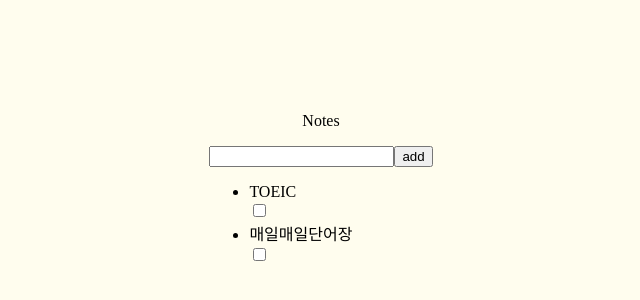
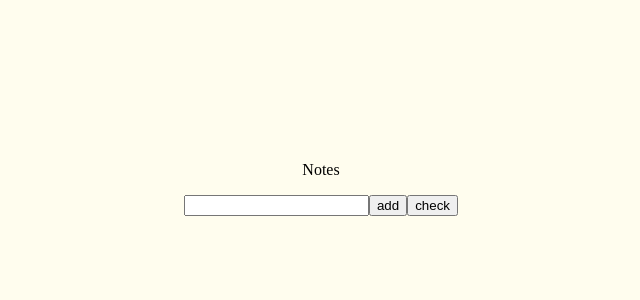
Before and after one commit to nathan29849/whatever-note, a React (Create React App) app in the folder FE/front/: page / in a window 1280 px wide. Shown: the part 212-512 px from the top of the page, without its empty margins (319-959 px from the left). Built offline with nearby package versions, Linux system fonts and the light colour scheme.

Commit message:
[feat] no2 단어장 추가기능 구현

```diff
--- a/FE/front/src/component/collection.js
+++ b/FE/front/src/component/collection.js
@@ -1,20 +1,48 @@
-// import { useState } from "react";
+import { useState } from "react";
 
 const DATA = [
-    { name: "TOEIC", completed: false },
-    { name: "매일매일단어장", completed: false },
+    { name: "TOEIC", completed: false, id: "1" },
+    { name: "매일매일단어장", completed: false, id: "2" },
+    { name: "가끔보는단어장", completed: false, id: "3" },
 ];
 
 function Note(props) {
     return (
-        <>
-            <li>{props.name}</li>
+        <li>
+            {props.name}
             <input type="checkbox" defaultChecked={props.completed} />
-        </>
+        </li>
     );
 }
 
-export default function Collection() {
+export default function Collection(props) {
+    const [newNoteName, setnewNoteName] = useState("");
+    const [notes, setNote] = useState([]);
+
+    const handleChange = (event) => {
+        setnewNoteName(event.target.value);
+        console.log("value is: ", event.target.value);
+    };
+
+    const addNote = () => {
+        const newId = notes.length;
+        const newNote = {
+            name: newNoteName,
+            completed: false,
+            id: newId,
+        };
+        if (!notes) {
+            setNote([newNote]);
+        } else {
+            setNote([...notes, newNote]);
+        }
+    };
+
+    const consoleNote = () => {
+        console.log(newNoteName);
+        console.log(notes);
+    };
+
     return (
         <div className="collection stack-large">
             <div className="collection--input-box">
@@ -22,20 +50,30 @@ export default function Collection() {
                     type="text"
                     className="collection--input--naming"
                     name="text"
-                    aucoComplete="off"
+                    onChange={handleChange}
+                    value={newNoteName}
                 />
-                <button type="submit" className="input-btn">
+                <button type="submit" className="input-btn" onClick={addNote}>
                     add
                 </button>
+                <button onClick={consoleNote}>check</button>
             </div>
             <ul
                 role="list"
                 className="collection--list stack-large"
                 aria-labelledby="list-heading"
             >
-                {DATA.map((e) => (
-                    <Note name={e.name} completed={e.completed} />
-                ))}
+                {notes.map((e) => {
+                    return (
+                        <li key={e.id}>
+                            {e.name}
+                            <input
+                                type="checkbox"
+                                defaultChecked={e.completed}
+                            />
+                        </li>
+                    );
+                })}
             </ul>
         </div>
     );
```
